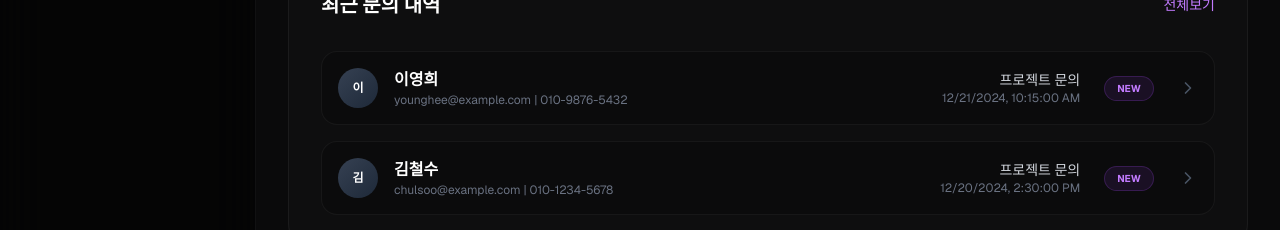
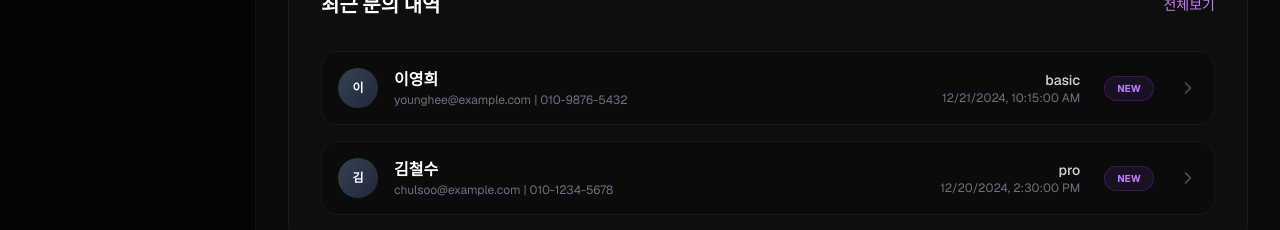
Before and after one commit to juuuno-coder/faneasy, a Next.js app: page /admin/dashboard in a window 1280 px wide. Shown: the part 384-614 px from the top of the page. Built offline with nearby package versions, Linux system fonts and the light colour scheme; no server answers.

Commit message:
fix: resolve type error in admin dashboard

```diff
--- a/app/admin/dashboard/page.tsx
+++ b/app/admin/dashboard/page.tsx
@@ -134,7 +134,7 @@ export default function AdminDashboard() {
                   </div>
                   <div className="flex items-center gap-6">
                     <div className="text-right">
-                       <div className="text-sm font-medium text-gray-300">{inquiry.subject || '프로젝트 문의'}</div>
+                       <div className="text-sm font-medium text-gray-300">{(inquiry as any).plan || '프로젝트 문의'}</div>
                        <div className="text-xs text-gray-500">{new Date(inquiry.createdAt).toLocaleString()}</div>
                     </div>
                     <div className="rounded-full bg-purple-500/10 px-3 py-1 text-[10px] font-bold text-purple-400 border border-purple-500/20">
```
